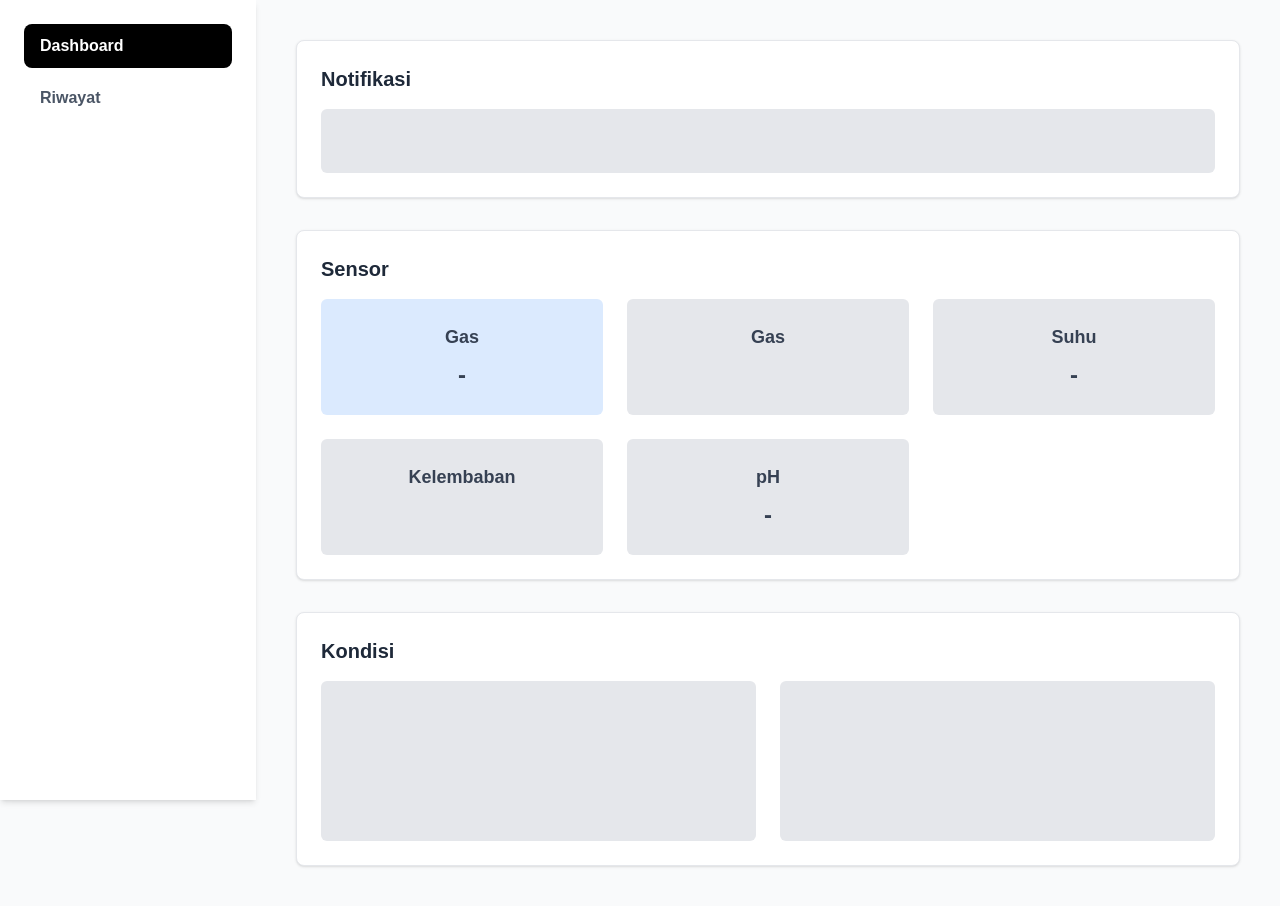
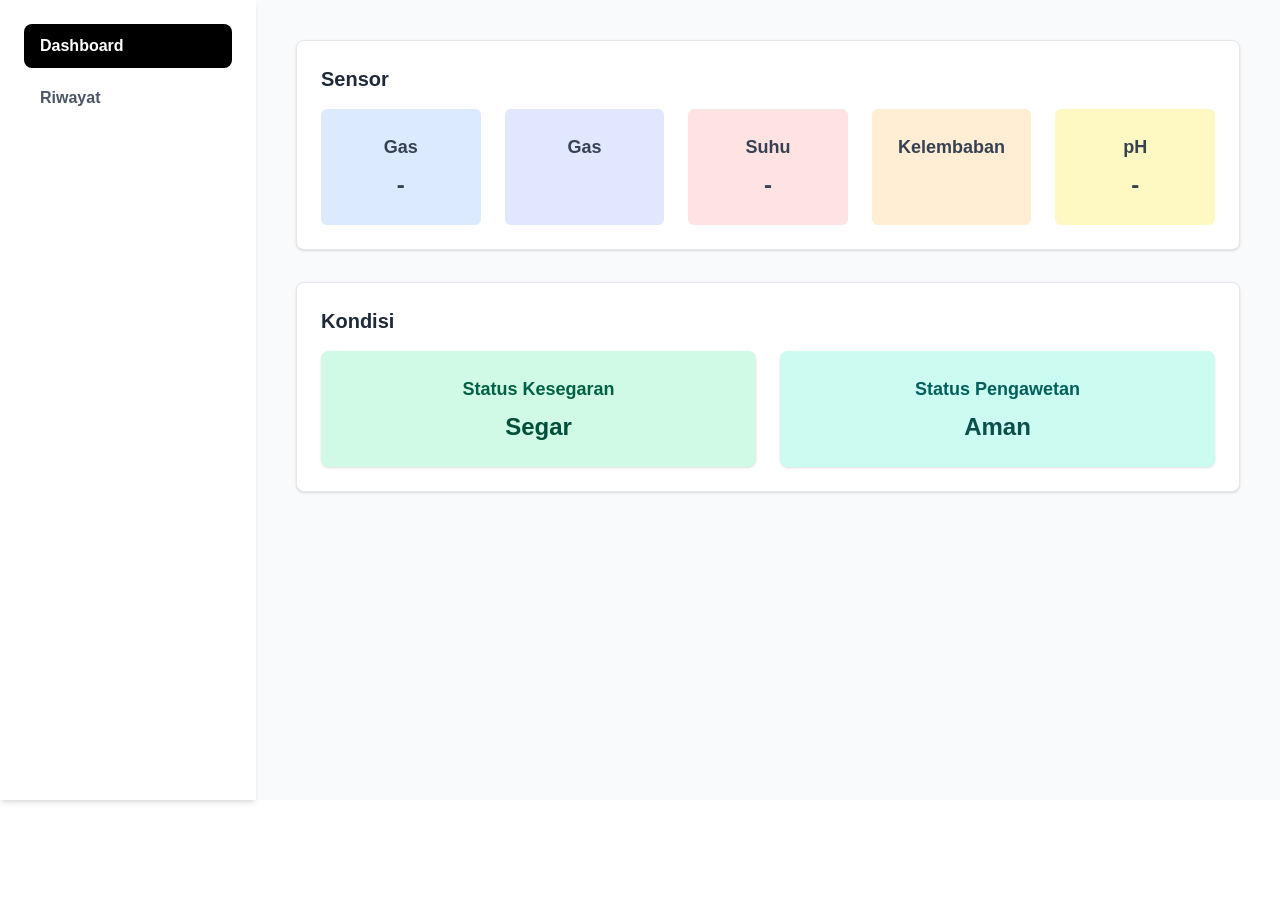
Before and after one commit to Capstone-E03/webapp, a Next.js app: page / in a window 1280 px wide. After the commit the page ends 800 px from the top, so only its background shows below. Built offline with nearby package versions, Linux system fonts and the light colour scheme; no server answers.

Commit message:
updaste color

```diff
--- a/src/app/page.js
+++ b/src/app/page.js
@@ -4,10 +4,13 @@ export default function Home() {
   return (
     <>
       {/* Notifikasi Section */}
-      <section className="p-6 mb-8 bg-white border border-gray-200 rounded-lg shadow-sm">
+      {/* <section className="p-6 mb-8 bg-white border border-gray-200 rounded-lg shadow-sm">
         <h2 className="text-xl font-bold text-gray-800 mb-4">Notifikasi</h2>
-        <div className="bg-gray-200 h-16 rounded-md"></div>
-      </section>
+        <div className="bg-blue-50 border border-blue-200 text-blue-700 px-4 py-3 rounded-lg" role="alert">
+          <p className="font-bold">Informasi</p>
+          <p className="text-sm">Semua sistem berjalan normal.</p>
+        </div>
+      </section> */}
 
       {/* Sensor Section */}
       <section className="p-6 mb-8 bg-white border border-gray-200 rounded-lg shadow-sm">
@@ -24,8 +27,16 @@ export default function Home() {
       <section className="p-6 bg-white border border-gray-200 rounded-lg shadow-sm">
         <h2 className="text-xl font-bold text-gray-800 mb-4">Kondisi</h2>
         <div className="grid grid-cols-1 md:grid-cols-2 gap-6">
-          <div className="bg-gray-200 h-40 rounded-md"></div>
-          <div className="bg-gray-200 h-40 rounded-md"></div>
+          {/* Placeholder Kondisi 1 - misal status kesegaran (Hijau Emerald) */}
+          <div className="p-6 bg-emerald-100 rounded-lg shadow text-center">
+            <h3 className="text-lg font-bold text-emerald-800 mb-2">Status Kesegaran</h3>
+            <p className="text-2xl font-semibold text-emerald-900">Segar</p>
+          </div>
+          {/* Placeholder Kondisi 2 - misal rekomendasi (Hijau Teal) */}
+          <div className="p-6 bg-teal-100 rounded-lg shadow text-center">
+            <h3 className="text-lg font-bold text-teal-800 mb-2">Status Pengawetan</h3>
+            <p className="text-2xl font-semibold text-teal-900">Aman</p>
+          </div>
         </div>
       </section>
     </>
--- a/src/app/riwayat/page.js
+++ b/src/app/riwayat/page.js
@@ -12,9 +12,9 @@ export default function RiwayatPage() {
 
   return (
     <div className="p-6 bg-white border border-gray-200 rounded-lg shadow-sm">
-      <div className="overflow-x-auto">
+      <div className="overflow-x-auto relative shadow-md sm:rounded-lg">
         <table className="min-w-full text-sm text-left text-gray-700">
-          <thead className="text-xs text-gray-800 uppercase bg-gray-50">
+          <thead className="text-xs uppercase bg-gray-100 text-gray-700">
             <tr>
               <th scope="col" className="px-6 py-3 font-semibold text-center">
                 Waktu
--- a/src/components/LiveData.js
+++ b/src/components/LiveData.js
@@ -28,24 +28,24 @@ export default function LiveData() {
   }, []);
 
   return (
-    <div className="grid grid-cols-1 md:grid-cols-3 gap-6">
+    <div className="grid grid-cols-1 md:grid-cols-5 gap-6">
       <div className="p-6 bg-blue-100 rounded-md text-center">
         <h3 className="text-lg font-bold text-gray-700 mb-2">Gas</h3>
         <p className="text-2xl font-semibold text-gray-700">{data.gas}</p>
       </div>
-      <div className="p-6 bg-gray-200 rounded-md text-center">
+      <div className="p-6 bg-indigo-100 rounded-md text-center">
         <h3 className="text-lg font-bold text-gray-700 mb-2">Gas</h3>
         <p className="text-2xl font-semibold text-gray-700">{data.gas2}</p>
       </div>
-      <div className="p-6 bg-gray-200 rounded-md text-center">
+      <div className="p-6 bg-red-100 rounded-md text-center">
         <h3 className="text-lg font-bold text-gray-700 mb-2">Suhu</h3>
         <p className="text-2xl font-semibold text-gray-700">{data.suhu}</p>
       </div>
-      <div className="p-6 bg-gray-200 rounded-md text-center">
+      <div className="p-6 bg-orange-100 rounded-md text-center">
         <h3 className="text-lg font-bold text-gray-700 mb-2">Kelembaban</h3>
         <p className="text-2xl font-semibold text-gray-700">{data.humidity}</p>
       </div>
-      <div className="p-6 bg-gray-200 rounded-md text-center">
+      <div className="p-6 bg-yellow-100 rounded-md text-center">
         <h3 className="text-lg font-bold text-gray-700 mb-2">pH</h3>
         <p className="text-2xl font-semibold text-gray-700">{data.ph}</p>
       </div>
```
